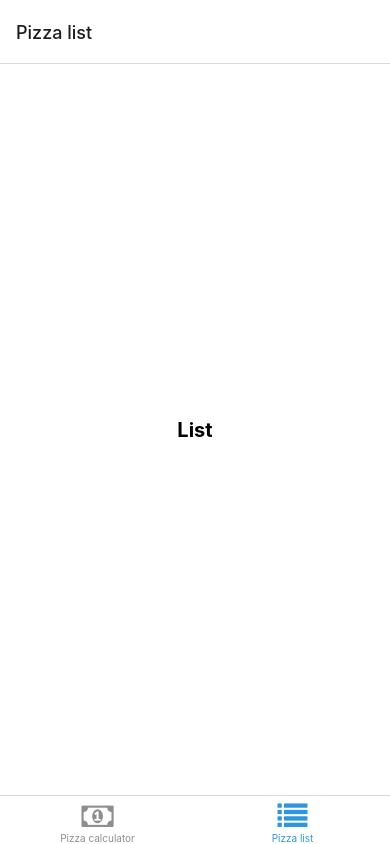
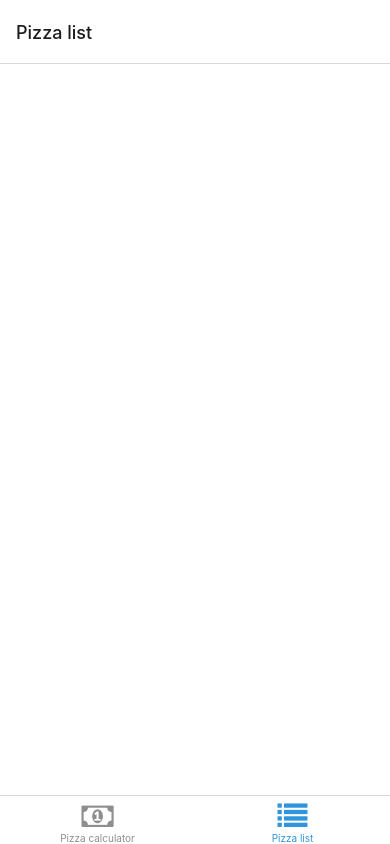
Before and after one commit to Buglik/PizzaCalc-ReactNative, a React Native app: screen /TabTwo in a window 390 px wide. Built offline with nearby package versions, Linux system fonts and the light colour scheme; what expo-linking would draw is missing.

Commit message:
Basic pizzas list

```diff
--- a/screens/PizzaList.tsx
+++ b/screens/PizzaList.tsx
@@ -1,16 +1,62 @@
 import * as React from 'react';
+import {View} from '../components/Themed';
+import IPizzaProps from "../types/PizzaProps";
+import Pizza, {Dimensions} from "../types/Pizza";
+import {List, Text} from 'react-native-paper';
 import {StyleSheet} from 'react-native';
-import {Text, View} from '../components/Themed';
-import IPizzaProps from "../types/PizzaProps";
-import Pizza from "../types/Pizza";
+import {Shape} from "../types/Shape";
 
-export default function PizzaList({ pizzaItems, setPizzaItems }: IPizzaProps) {
+export default function PizzaList({pizzaItems, setPizzaItems}: IPizzaProps) {
+
+    function groupBy(collection: any, property: string) {
+        var i = 0, val, index,
+            values = [], result = [];
+        for (; i < collection.length; i++) {
+            val = collection[i][property];
+            index = values.indexOf(val);
+            if (index > -1)
+                result[index].push(collection[i]);
+            else {
+                values.push(val);
+                result.push([collection[i]]);
+            }
+        }
+        return result;
+    }
+
+    const pizzasGroupedByPizzeria = groupBy(pizzaItems, "pizzeriaName");
+
+    const getPizzaDimensions = (dimensions: Dimensions) => {
+        if (dimensions.diameter) {
+            return dimensions.diameter + ' cm | '
+        } else if (dimensions.length && dimensions.width) {
+            return dimensions.width + 'x' + dimensions.length + ' cm | '
+        } else {
+            return ""
+        }
+    }
+
+
     return (
         <View style={styles.container}>
-      <Text style={styles.title}>List</Text>
-
-      {pizzaItems?.map((item: Pizza, index: number) => (
-        <Text key={`${item}${index}`}>{item.name} {item.pizzeriaName}</Text>
+            {pizzasGroupedByPizzeria?.map((pizzas: Pizza[], index: number) => (
+                <List.Section key={`${pizzas}${index}`} style={styles.listSection}>
+                    <List.Subheader
+                        style={styles.listSectionHeader}>{pizzas[0].pizzeriaName || 'Pizzeria undefined'}</List.Subheader>
+                    {pizzas.map((pizza: Pizza, pIndex: number) => (
+                        <List.Item key={`${pizza}${pIndex}`}
+                                   style={styles.listItem}
+                                   title={pizza.name}
+                                   description={getPizzaDimensions(pizza.dimensions) + pizza.cost + 'zł'}
+                                   left={props => <List.Icon
+                                       icon={pizza.shape === Shape.round ? 'circle' : 'rectangle'}/>}
+                                   right={() => (
+                                       <View>
+                                           <Text style={{textAlign: 'center',color:'green', fontSize:16}}>{pizza?.result}</Text>
+                                           <List.Icon icon='delete'/>
+                                       </View>)}/>
+                    ))}
+                </List.Section>
             ))}
         </View>
     );
@@ -18,17 +64,35 @@ export default function PizzaList({ pizzaItems, setPizzaItems }: IPizzaProps) {
 
 const styles = StyleSheet.create({
     container: {
+        // width: '100%',
         flex: 1,
+        // alignItems: 'center',
+        // justifyContent: 'center',
+        // margin: 20,
+    },
+    listItem: {
+        // backgroundColor: '#555555',
+        display: 'flex',
         alignItems: 'center',
-    justifyContent: 'center',
+        justifyContent: 'center'
+    },
+    listSection: {
+        // borderBottomColor: '#2f95dc',
+        borderBottomColor: '#EEEEEE',
+        borderBottomWidth: 1,
+        paddingHorizontal: 10,
+    },
+    listSectionHeader: {
+        margin: 0,
+        padding: 0
     },
     title: {
         fontSize: 20,
         fontWeight: 'bold',
     },
     separator: {
-    marginVertical: 30,
-    height: 1,
+        // marginVertical: 30,
+        // height: 1,
         width: '80%',
     },
 });
```
Also changed, not shown: types/Pizza.ts (+7 -5 lines). Lines whose indentation alone changed are shown as unchanged.
